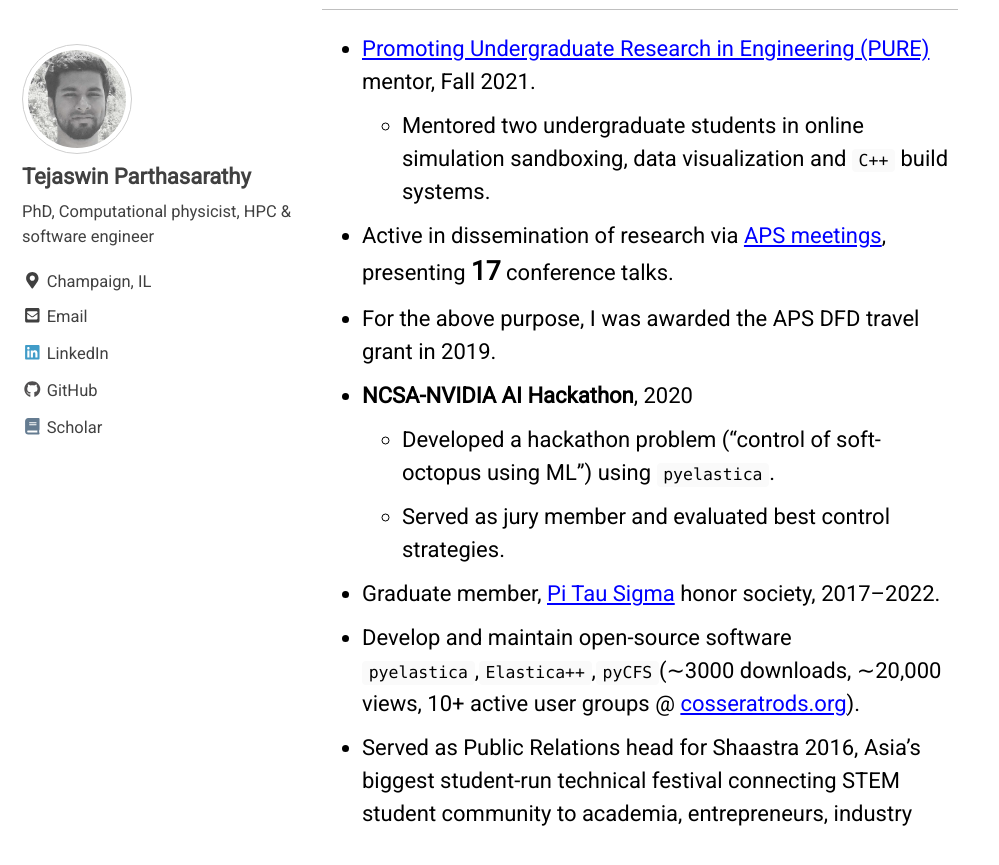
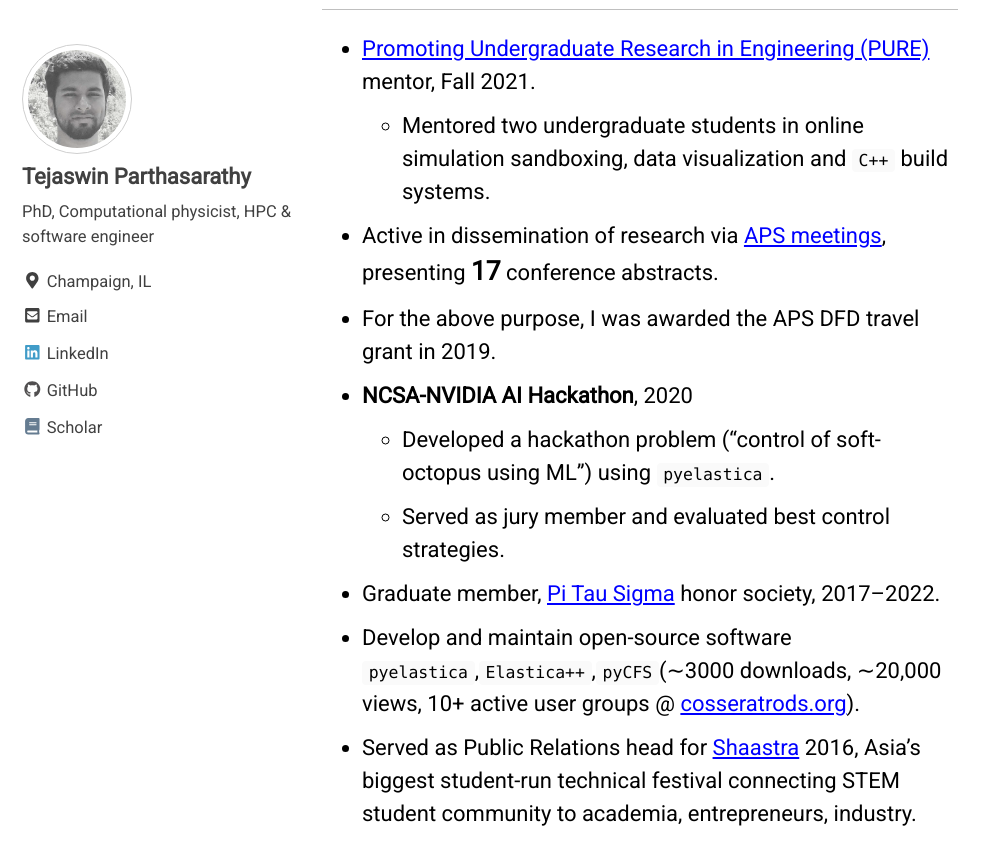
Before and after one commit to parthas1/parthas1.github.io, a Jekyll site: the page built from _pages/outreach.md, in a window 1280 px wide and 900 px high, scrolled down 438 px. Shown: the top 865 px of the window, without its empty margins (0-999 px from the left). Built offline with Jekyll 4.4.1, drawn with Linux system fonts in a browser that asks for light colours; nearby versions of some CDN libraries.

Commit message:
fix : links in outreach section

```diff
--- a/_pages/outreach.md
+++ b/_pages/outreach.md
@@ -16,13 +16,13 @@
  -->
 
 ## Outreach
-- [Promoting Undergraduate Research in Engineering (PURE)](https://pure.engr.illinois.edu) mentor, Fall 2021.
+- [Promoting Undergraduate Research in Engineering (PURE)](http://web.archive.org/web/20220102070306/https://pure.engr.illinois.edu/mentors/) mentor, Fall 2021.
 	- Mentored two undergraduate students in online simulation sandboxing, data visualization and `C++` build systems.
-- Active in dissemination of research via [APS meetings](https://www.aps.org/), presenting **<span style="font-size:120%;">17</span>** conference talks.
+- Active in dissemination of research via [APS meetings](https://www.aps.org/), presenting **<span style="font-size:120%;">17</span>** conference abstracts.
 - For the above purpose, I was awarded the APS DFD travel grant in 2019.
 - **NCSA-NVIDIA AI Hackathon**, 2020
 	- Developed a hackathon problem ("control of soft-octopus using ML") using `pyelastica`.
 	- Served as jury member and evaluated best control strategies.
 - Graduate member, [Pi Tau Sigma](https://pitausigma.mechse.illinois.edu/) honor society, 2017–2022.
 - Develop and maintain open-source software `pyelastica`,`Elastica++`,`pyCFS`(∼3000 downloads, ∼20,000 views, 10+ active user groups @ [cosseratrods.org](https://www.cosseratrods.org/)).
-- Served as Public Relations head for Shaastra 2016, Asia’s biggest student-run technical festival connecting STEM student community to academia, entrepreneurs, industry
+- Served as Public Relations head for [Shaastra](https://www.shaastra.org/) 2016, Asia’s biggest student-run technical festival connecting STEM student community to academia, entrepreneurs, industry.
```
